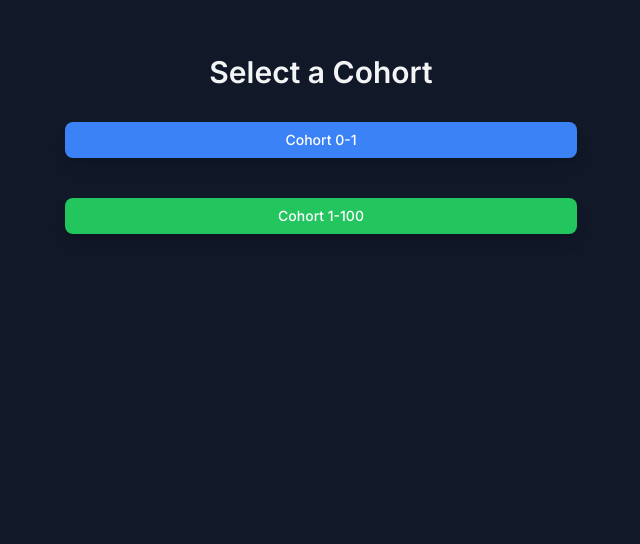
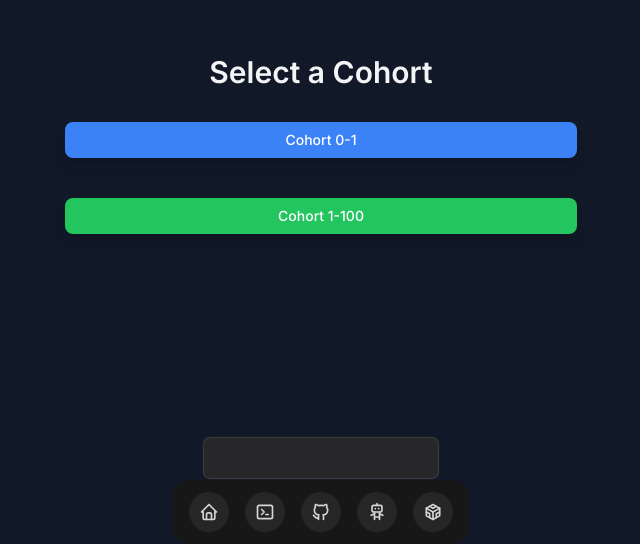
Before and after one commit to Ankur02Sarkar/100xdevs-cohort-2, a Next.js app: page / in a window 1280 px wide. Shown: the part 256-800 px from the top of the page, without its empty margins (319-959 px from the left). Built offline with nearby package versions, Linux system fonts and the light colour scheme.

Commit message:
added floating navbar

```diff
--- a/package.json
+++ b/package.json
@@ -12,7 +12,7 @@
     "@radix-ui/react-icons": "^1.3.0",
     "@radix-ui/react-label": "^2.1.0",
     "@radix-ui/react-slot": "^1.1.0",
-    "@tabler/icons-react": "^3.13.0",
+    "@tabler/icons-react": "^3.14.0",
     "class-variance-authority": "^0.7.0",
     "clsx": "^2.1.1",
     "framer-motion": "^11.3.30",
--- a/src/app/layout.js
+++ b/src/app/layout.js
@@ -1,6 +1,7 @@
 import { Inter } from "next/font/google";
 import "./globals.css";
 import { Toaster } from "@/components/ui/sonner";
+import { FloatingDockDemo } from "@/components/FloatingDockDemo";
 
 const inter = Inter({ subsets: ["latin"] });
 
@@ -14,6 +15,7 @@
     <html lang="en" className="dark">
       <body className={inter.className}>
         {children}
+        <FloatingDockDemo/>
         <Toaster />
       </body>
     </html>
--- a/src/app/lesson/[mediaId]/page.js
+++ b/src/app/lesson/[mediaId]/page.js
@@ -19,23 +19,19 @@
 
   return (
     <div className="container mx-auto p-6">
-      <h2 className="text-3xl font-bold text-gray-800 mb-6">
+      <h2 className="text-3xl font-bold text-gray-800 dark:text-gray-100 mb-6 text-center">
         {mediaItem.name}
       </h2>
-      {mediaItem.type === "video" ? (
-        <ReactPlayer
-          url={mediaItem.url}
-          controls
-          width="100%"
-          height="auto"
-          className="rounded-md overflow-hidden"
-        />
-      ) : (
-        <iframe
-          src={mediaItem.url}
-          title={mediaItem.name}
-          className="w-full h-96 rounded-md border border-gray-300"
-        />
+      {mediaItem.type === "video" && (
+        <div className="aspect-w-16 aspect-h-9 mb-6">
+          <ReactPlayer
+            url={mediaItem.url}
+            controls
+            width="100%"
+            height="100%"
+            className="rounded-lg overflow-hidden"
+          />
+        </div>
       )}
     </div>
   );
--- /dev/null
+++ b/src/components/FloatingDockDemo.jsx
@@ -0,0 +1,61 @@
+import React from "react";
+import { FloatingDock } from "@/components/ui/floating-dock";
+import {
+  IconBrandCodesandbox,
+  IconBrandGithub,
+  IconBrandX,
+  IconExchange,
+  IconHome,
+  IconNewSection,
+  IconRobot,
+  IconTerminal2,
+} from "@tabler/icons-react";
+import Image from "next/image";
+import logoDark from "@/app/assets/logo-dark.png";
+import { Input } from "./ui/input";
+
+export function FloatingDockDemo() {
+  const links = [
+    {
+      title: "Home",
+      icon: (
+        <IconHome className="h-full w-full text-neutral-500 dark:text-neutral-300" />
+      ),
+      href: "/",
+    },
+    {
+      title: "Classx Website",
+      icon: (
+        <IconTerminal2 className="h-full w-full text-neutral-500 dark:text-neutral-300" />
+      ),
+      href: "https://harkirat.classx.co.in/",
+    },
+    {
+      title: "Github Repo",
+      icon: (
+        <IconBrandGithub className="h-full w-full text-neutral-500 dark:text-neutral-300" />
+      ),
+      href: "https://github.com/Ankur02Sarkar/100xdevs-cohort-2",
+    },
+    {
+      title: "Daily Code",
+      icon: (
+        <IconRobot className="h-full w-full text-neutral-500 dark:text-neutral-300" />
+      ),
+      href: "https://projects.100xdevs.com/",
+    },
+    {
+      title: "Cohort 3",
+      icon: (
+        <IconBrandCodesandbox className="h-full w-full text-neutral-500 dark:text-neutral-300" />
+      ),
+      href: "https://app.100xdevs.com/courses/13",
+    },
+  ];
+  return (
+    <div className="flex items-center justify-center absolute bottom-0 w-full flex-col">
+      <Input />
+      <FloatingDock mobileClassName="translate-y-20" items={links} />
+    </div>
+  );
+}
--- /dev/null
+++ b/src/components/ui/floating-dock.jsx
@@ -0,0 +1,159 @@
+"use client"
+
+import { cn } from "@/lib/utils";
+import { IconLayoutNavbarCollapse } from "@tabler/icons-react";
+import { AnimatePresence, motion, useMotionValue, useSpring, useTransform } from "framer-motion";
+import Link from "next/link";
+import { useRef, useState } from "react";
+
+export const FloatingDock = ({
+  items,
+  desktopClassName,
+  mobileClassName
+}) => {
+  return (<>
+    <FloatingDockDesktop items={items} className={desktopClassName} />
+    <FloatingDockMobile items={items} className={mobileClassName} />
+  </>);
+};
+
+const FloatingDockMobile = ({
+  items,
+  className
+}) => {
+  const [open, setOpen] = useState(false);
+  return (
+    (<div className={cn("relative block md:hidden", className)}>
+      <AnimatePresence>
+        {open && (
+          <motion.div
+            layoutId="nav"
+            className="absolute bottom-full mb-2 inset-x-0 flex flex-col gap-2">
+            {items.map((item, idx) => (
+              <motion.div
+                key={item.title}
+                initial={{ opacity: 0, y: 10 }}
+                animate={{
+                  opacity: 1,
+                  y: 0,
+                }}
+                exit={{
+                  opacity: 0,
+                  y: 10,
+                  transition: {
+                    delay: idx * 0.05,
+                  },
+                }}
+                transition={{ delay: (items.length - 1 - idx) * 0.05 }}>
+                <Link
+                  href={item.href}
+                  key={item.title}
+                  className="h-10 w-10 rounded-full bg-gray-50 dark:bg-neutral-900 flex items-center justify-center">
+                  <div className="h-4 w-4">{item.icon}</div>
+                </Link>
+              </motion.div>
+            ))}
+          </motion.div>
+        )}
+      </AnimatePresence>
+      <button
+        onClick={() => setOpen(!open)}
+        className="h-10 w-10 rounded-full bg-gray-50 dark:bg-neutral-800 flex items-center justify-center">
+        <IconLayoutNavbarCollapse className="h-5 w-5 text-neutral-500 dark:text-neutral-400" />
+      </button>
+    </div>)
+  );
+};
+
+const FloatingDockDesktop = ({
+  items,
+  className
+}) => {
+  let mouseX = useMotionValue(Infinity);
+  return (
+    (<motion.div
+      onMouseMove={(e) => mouseX.set(e.pageX)}
+      onMouseLeave={() => mouseX.set(Infinity)}
+      className={cn(
+        "hidden md:flex h-16 gap-4 items-end  rounded-2xl bg-gray-50 dark:bg-neutral-900 px-4 pb-3",
+        className
+      )}>
+      {items.map((item) => (
+        <IconContainer mouseX={mouseX} key={item.title} {...item} />
+      ))}
+    </motion.div>)
+  );
+};
+
+function IconContainer({
+  mouseX,
+  title,
+  icon,
+  href
+}) {
+  let ref = useRef(null);
+
+  let distance = useTransform(mouseX, (val) => {
+    let bounds = ref.current?.getBoundingClientRect() ?? { x: 0, width: 0 };
+
+    return val - bounds.x - bounds.width / 2;
+  });
+
+  let widthTransform = useTransform(distance, [-150, 0, 150], [40, 80, 40]);
+  let heightTransform = useTransform(distance, [-150, 0, 150], [40, 80, 40]);
+
+  let widthTransformIcon = useTransform(distance, [-150, 0, 150], [20, 40, 20]);
+  let heightTransformIcon = useTransform(distance, [-150, 0, 150], [20, 40, 20]);
+
+  let width = useSpring(widthTransform, {
+    mass: 0.1,
+    stiffness: 150,
+    damping: 12,
+  });
+  let height = useSpring(heightTransform, {
+    mass: 0.1,
+    stiffness: 150,
+    damping: 12,
+  });
+
+  let widthIcon = useSpring(widthTransformIcon, {
+    mass: 0.1,
+    stiffness: 150,
+    damping: 12,
+  });
+  let heightIcon = useSpring(heightTransformIcon, {
+    mass: 0.1,
+    stiffness: 150,
+    damping: 12,
+  });
+
+  const [hovered, setHovered] = useState(false);
+
+  return (
+    (<Link href={href}>
+      <motion.div
+        ref={ref}
+        style={{ width, height }}
+        onMouseEnter={() => setHovered(true)}
+        onMouseLeave={() => setHovered(false)}
+        className="aspect-square rounded-full bg-gray-200 dark:bg-neutral-800 flex items-center justify-center relative">
+        <AnimatePresence>
+          {hovered && (
+            <motion.div
+              initial={{ opacity: 0, y: 10, x: "-50%" }}
+              animate={{ opacity: 1, y: 0, x: "-50%" }}
+              exit={{ opacity: 0, y: 2, x: "-50%" }}
+              className="px-2 py-0.5 whitespace-pre rounded-md bg-gray-100 border dark:bg-neutral-800 dark:border-neutral-900 dark:text-white border-gray-200 text-neutral-700 absolute left-1/2 -translate-x-1/2 -top-8 w-fit text-xs">
+              {title}
+            </motion.div>
+          )}
+        </AnimatePresence>
+        <motion.div
+          style={{ width: widthIcon, height: heightIcon }}
+          className="flex items-center justify-center">
+          {icon}
+        </motion.div>
+      </motion.div>
+    </Link>)
+  );
+}
```
Also changed, not shown: src/app/assets/logo-dark.png (added), 1 other file (tests, documents, lock files or other folders).
